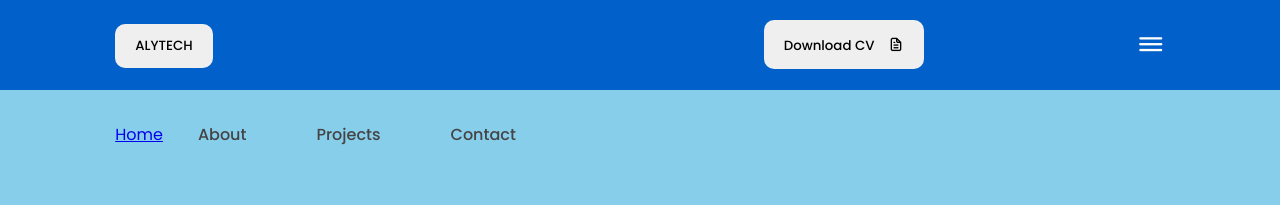
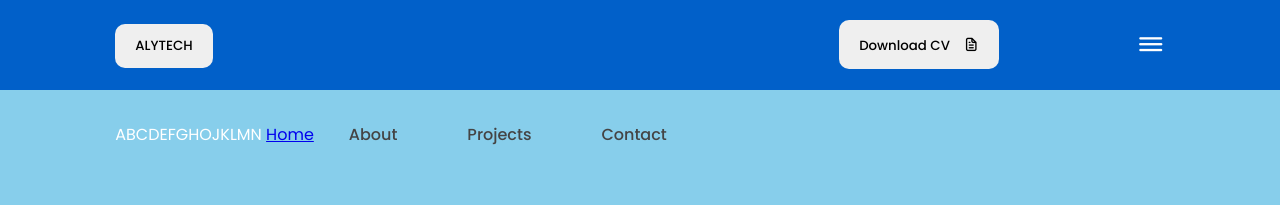
Before and after one commit to Aliyu141/my-portfolio, a plain HTML site: page index.html in a window 1280 px wide. Shown: the top 205 px of the page. Drawn offline with nearby package versions, Linux system fonts and the light colour scheme; a script that the page names is missing.

Commit message:
Update index.html

```diff
--- a/index.html
+++ b/index.html
@@ -21,7 +21,7 @@
 
             <div class="nav-menu" id="myNavMenu">
                 <ul class="nav_menu_list">
-                    <li class="nav_list">
+                    <li class="nav_list"> ABCDEFGHOJKLMN
                         <a href="#home">Home</a>
                         <div class="circle"></div>
                     </li>
```
